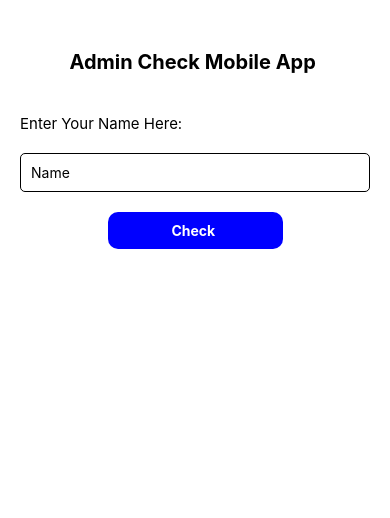
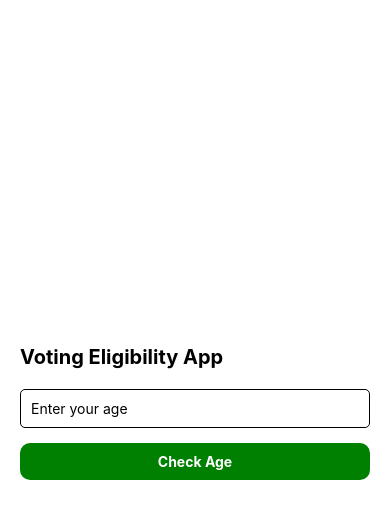
Before and after one commit to Mansoorali121/React-Native-Interview-Preparation, a React Native app: screen / in a window 390 px wide. Shown: the top 518 px of the page. Built offline with nearby package versions, Linux system fonts and the light colour scheme.

Commit message:
Age checker program

```diff
--- a/App.tsx
+++ b/App.tsx
@@ -1,3 +1,79 @@
+// import {
+//   StyleSheet,
+//   Text,
+//   TextInput,
+//   TouchableOpacity,
+//   View,
+// } from 'react-native';
+// import React, { useState } from 'react';
+
+// const App = () => {
+//   const [name, setName] = useState('');
+//   const [message, setMessage] = useState('');
+
+//   // Admin checker Button
+//   const checkAdmin = () => {
+//     if (name.trim() === '') {
+//       setMessage('Please enter name ');
+//     } else if (name === 'Admin' || name === 'admin') {
+//       setMessage('Welcome Admin');
+//     } else {
+//       setMessage('You are not Admin');
+//     }
+//   };
+//   return (
+//     <View style={styles.container}>
+//       <Text style={styles.title}>Admin Check Mobile App </Text>
+//       <Text style={styles.inputtitle}>Enter Your Name Here: </Text>
+//       <TextInput placeholder="Name" style={styles.input}value={name} onChangeText={(text)=>setName(text)} />
+//       <View style={{ alignItems: 'center' }}>
+//         <TouchableOpacity
+//           style={styles.button}
+//           activeOpacity={0.5}
+//           onPress={checkAdmin}
+//         >
+//           <Text style={styles.btntext}>Check </Text>
+//         </TouchableOpacity>
+//         <Text style={styles.message}>{message}</Text>
+//       </View>
+//     </View>
+//   );
+// };
+
+// export default App;
+// const styles = StyleSheet.create({
+//   container: { marginTop: 50, marginHorizontal: 20 },
+//   title: {
+//     fontSize: 20,
+//     fontWeight: 'bold',
+//     marginBottom: 40,
+//     textAlign: 'center',
+//   },
+//   inputtitle: { fontSize: 15 },
+//   input: {
+//     borderWidth: 1,
+//     padding: 10,
+//     marginTop: 20,
+//     borderRadius: 5,
+//     marginBottom: 20,
+//   },
+//   button: {
+//     width: '50%',
+//     backgroundColor: 'blue',
+//     padding: 10,
+//     alignItems: 'center',
+//     borderRadius: 10,
+//   },
+//   btntext: { color: 'white', fontWeight: 'bold' },
+//   message: {
+//     fontSize: 20,
+//     fontWeight: 'semibold',
+//     color: 'red',
+//     marginTop: 20,
+//   },
+// });
+
+
 import {
   StyleSheet,
   Text,
@@ -8,67 +84,64 @@ import {
 import React, { useState } from 'react';
 
 const App = () => {
-  const [name, setName] = useState('');
+  const [age, setAge] = useState('');
   const [message, setMessage] = useState('');
 
-  // Admin checker Button
-  const checkAdmin = () => {
-    if (name.trim() === '') {
-      setMessage('Please enter name ');
-    } else if (name === 'Admin' || name === 'admin') {
-      setMessage('Welcome Admin');
+  const checkAge = () => {
+    if (age.trim() === '') {
+      setMessage('Please enter age ❌');
+      return;
+    }
+
+    const numAge = Number(age);
+
+    if (isNaN(numAge)) {
+      setMessage('Invalid age ❌');
+    } else if (numAge >= 18) {
+      setMessage('You can vote ✅');
     } else {
-      setMessage('You are not Admin');
+      setMessage('You are underage ❌');
     }
   };
+
   return (
     <View style={styles.container}>
-      <Text style={styles.title}>Admin Check Mobile App </Text>
-      <Text style={styles.inputtitle}>Enter Your Name Here: </Text>
-      <TextInput placeholder="Name" style={styles.input}value={name} onChangeText={(text)=>setName(text)} />
-      <View style={{ alignItems: 'center' }}>
-        <TouchableOpacity
-          style={styles.button}
-          activeOpacity={0.5}
-          onPress={checkAdmin}
-        >
-          <Text style={styles.btntext}>Check </Text>
-        </TouchableOpacity>
-        <Text style={styles.message}>{message}</Text>
-      </View>
+      <Text style={styles.title}>Voting Eligibility App</Text>
+
+      <TextInput
+        placeholder="Enter your age"
+        style={styles.input}
+        keyboardType="numeric"
+        value={age}
+        onChangeText={setAge}
+      />
+
+      <TouchableOpacity style={styles.button} onPress={checkAge}>
+        <Text style={styles.btnText}>Check Age</Text>
+      </TouchableOpacity>
+
+      <Text style={styles.message}>{message}</Text>
     </View>
   );
 };
 
 export default App;
+
 const styles = StyleSheet.create({
-  container: { marginTop: 50, marginHorizontal: 20 },
-  title: {
-    fontSize: 20,
-    fontWeight: 'bold',
-    marginBottom: 40,
-    textAlign: 'center',
-  },
-  inputtitle: { fontSize: 15 },
+  container: { flex: 1, justifyContent: 'center', padding: 20 },
+  title: { fontSize: 20, fontWeight: 'bold', marginBottom: 20 },
   input: {
     borderWidth: 1,
     padding: 10,
-    marginTop: 20,
+    marginBottom: 15,
     borderRadius: 5,
-    marginBottom: 20,
   },
   button: {
-    width: '50%',
-    backgroundColor: 'blue',
+    backgroundColor: 'green',
     padding: 10,
     alignItems: 'center',
     borderRadius: 10,
   },
-  btntext: { color: 'white', fontWeight: 'bold' },
-  message: {
-    fontSize: 20,
-    fontWeight: 'semibold',
-    color: 'red',
-    marginTop: 20,
-  },
+  btnText: { color: '#fff', fontWeight: 'bold' },
+  message: { marginTop: 20, fontSize: 18 },
 });
```
